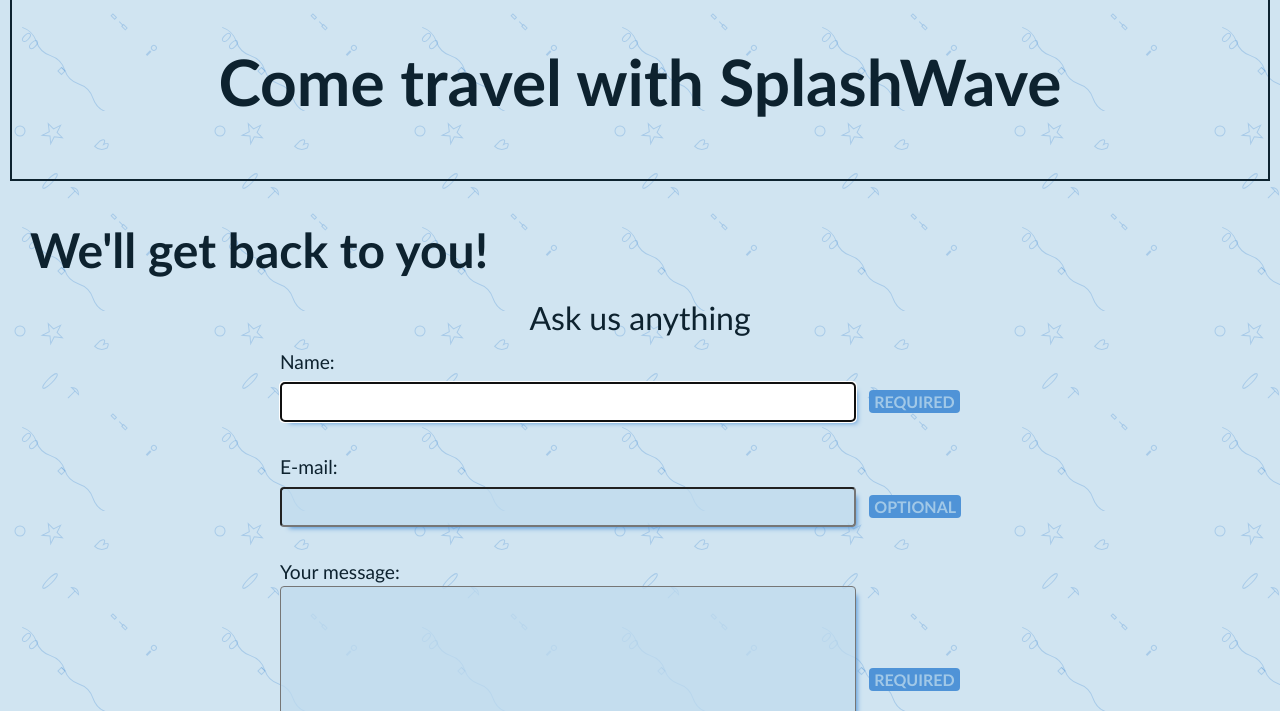
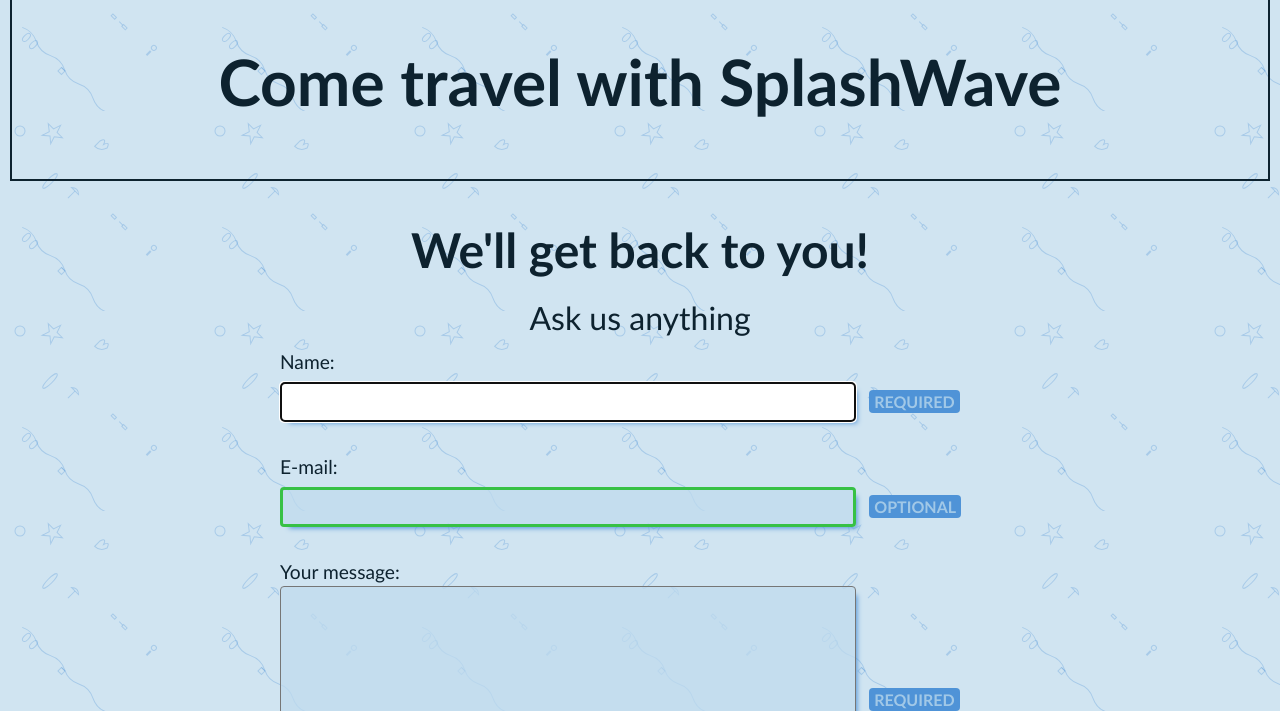
Before and after one commit to while-maybe/week_02_challenge, a plain HTML site: page contact.html in a window 1280 px wide. Shown: the part 89-800 px from the top of the page. Drawn offline with Linux system fonts and the light colour scheme.

Commit message:
style: cosmetic changes to form
added :valid, :invalid pseudo-classes to input elements;
centered h2 element to form page

```diff
--- a/assets/css/style.css
+++ b/assets/css/style.css
@@ -193,6 +193,7 @@ main {
 
 h2 {
   margin: var(--def-vert-margin);
+  text-align: center;
 }
 
 #news {
@@ -210,7 +211,6 @@ h2 {
 }
 
 .news-item {
-  /* border: 2px solid black; */
   min-width: 200px;
   max-width: 350px;
 }
@@ -264,6 +264,7 @@ form {
 
 }
 
+
 legend {
   margin: auto;
 }
@@ -275,6 +276,7 @@ textarea {
 }
 
 input,
+textarea,
 label {
   font-size: var(--def-a-text-size);
   margin: 0 0 var(--def-vert-margin) 0;
@@ -322,6 +324,14 @@ input:focus,
 select:focus,
 textarea:focus {
   background-color: white;
+}
+
+#email:invalid {
+  border: 3px solid #F7717D;
+}
+
+input:valid {
+  border: 3px solid #37c145;
 }
 
 .required::after,
```
